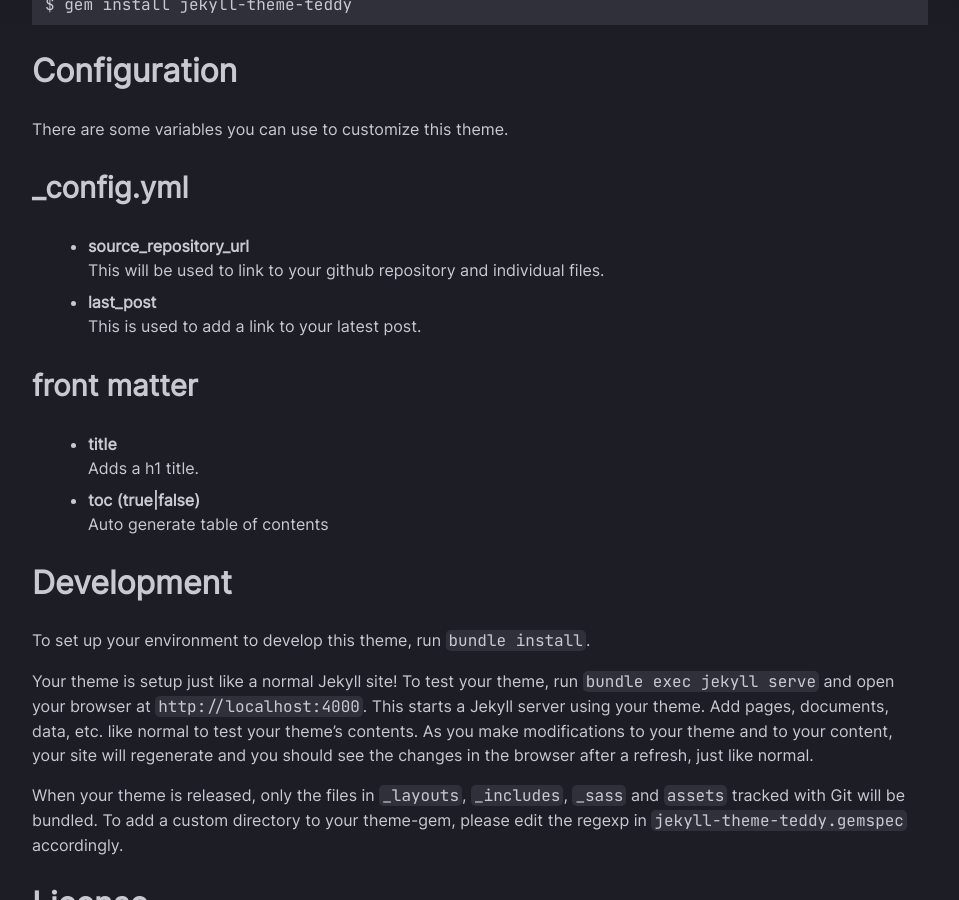
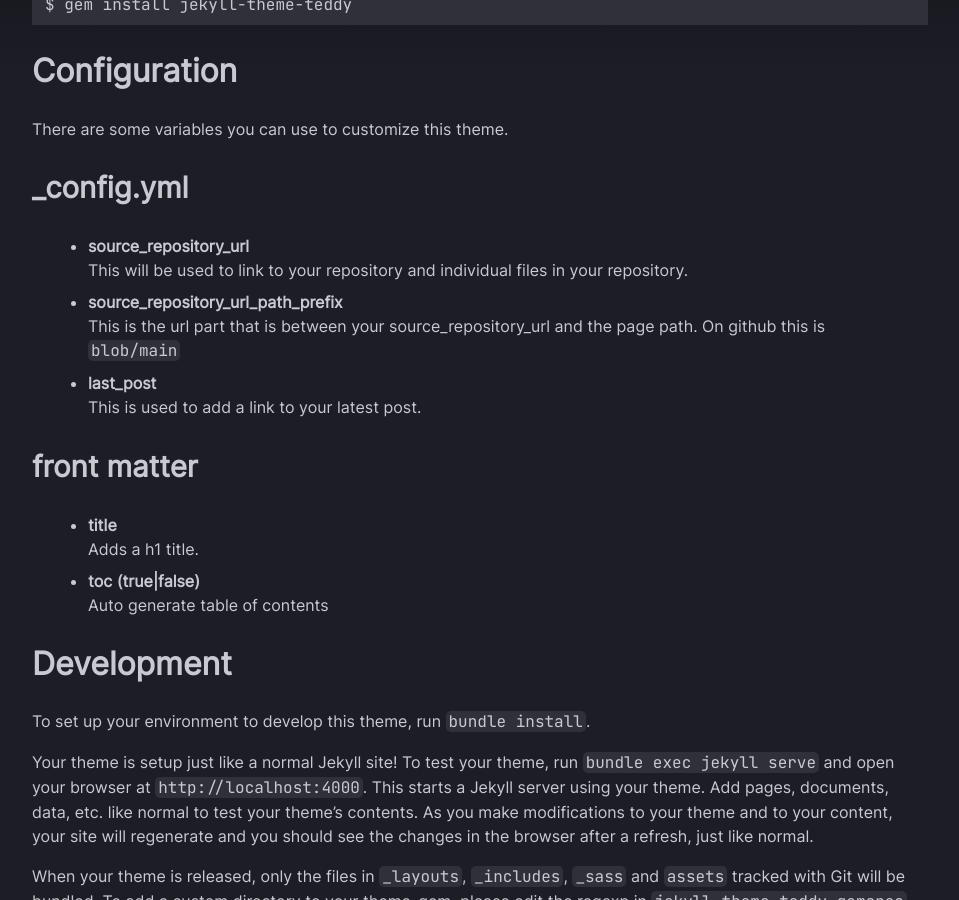
Before and after one commit to Teddy55Codes/jekyll-theme-teddy, a Jekyll site: the page built from README.md, in a window 1280 px wide and 900 px high, scrolled down 1048 px. Shown: the whole window, without its empty margins (160-1119 px from the left). Built offline with Jekyll 4.4.1, drawn with Linux system fonts in a browser that asks for light colours; our own code applies the rules of GitHub Pages for plain Markdown files.

Commit message:
added source file link for posts

```diff
--- a/README.md
+++ b/README.md
@@ -33,7 +33,10 @@
 
 ### _config.yml
 * **source_repository_url**\
-  This will be used to link to your github repository and individual files.
+  This will be used to link to your repository and individual files in your repository.
+* **source_repository_url_path_prefix**\
+  This is the url part that is between your source_repository_url and the page path.
+  On github this is `blob/main`
 * **last_post**\
   This is used to add a link to your latest post.
 
--- a/_layouts/default.html
+++ b/_layouts/default.html
@@ -20,9 +20,6 @@
 <body>
 
 <main id="content" class="main-content" role="main">
-    {% unless page.url == "/" %}
-    <a href="{{ site.baseurl }}/"><- Back To Home Page</a>
-    {% endunless %}
     {{ content }}
 </main>
 <footer>
--- a/_layouts/home.html
+++ b/_layouts/home.html
@@ -14,7 +14,7 @@
     <h2>{{ page.subtitle }}</h2>
     <div class="home-banner-links">
         {% if site.source_repository_url %}
-        <a href="{{ site.source_repository_url }}">To Blog Source</a>
+        <a href="{{ site.source_repository_url }}">Blog Source</a>
         {% endif %}
         {% if site.latest_post %}
         <a href="{{ site.baseurl }}/{{ site.latest_post }}">Read The Latest Post</a>
```
Also changed, not shown: _layouts/post.html (+12 -0 lines).
